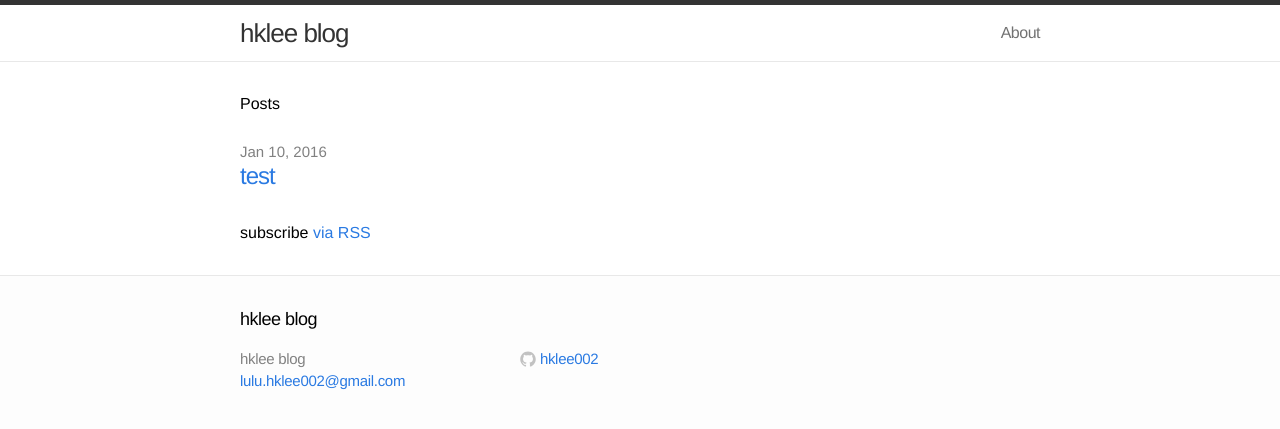
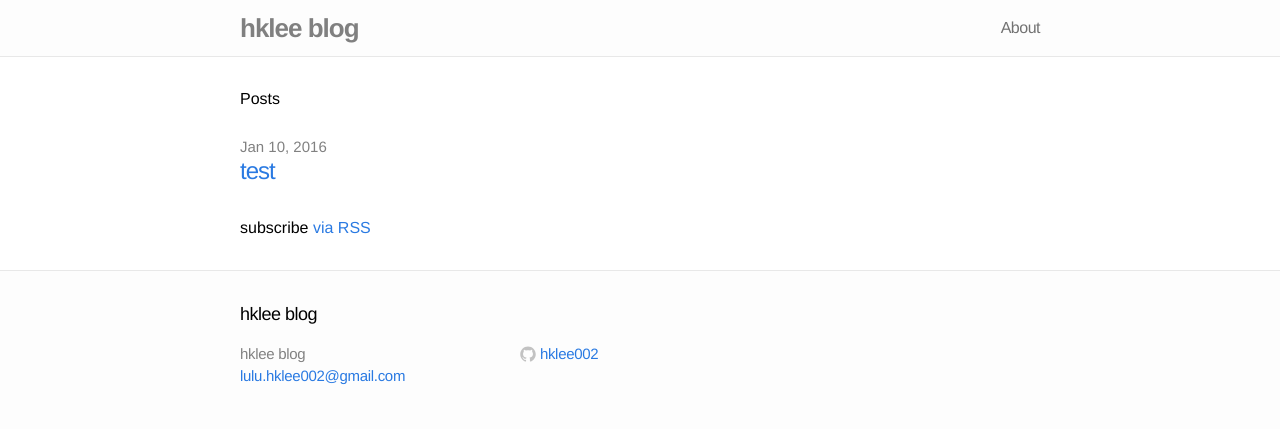
Before and after one commit to hklee002/lulu-hklee, a Jekyll site: the page built from index.html, in a window 1280 px wide. Shown: the top 429 px of the page. Built offline with Jekyll 4.4.1, drawn with Linux system fonts in a browser that asks for light colours; Markdown is read by kramdown in place of the engine named in the settings.

Commit message:
Update main.css

```diff
--- a/css/main.css
+++ b/css/main.css
@@ -41,23 +41,22 @@ a:visited { color: #205caa; }
 /* Site header */
 
 .site-header {
-  border-top: 5px solid #333;
   border-bottom: 1px solid #e8e8e8;
   min-height: 56px;
-  background-color: white;
 }
 
 .site-title,
 .site-title:hover,
 .site-title:visited {
   display: block;
-  color: #333;
+  color: gray;
   font-size: 26px;
   letter-spacing: -1px;
   float: left;
   line-height: 56px;
   position: relative;
   z-index: 1;
+  font-weight : bold;
 }
 
 .site-nav {
```
